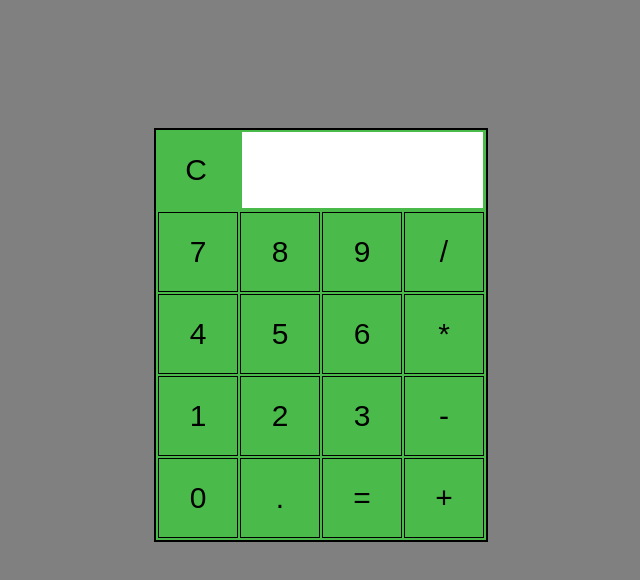
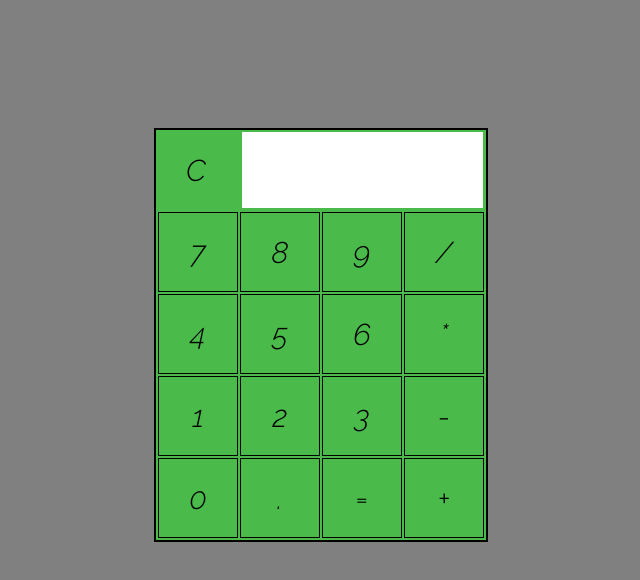
Before and after one commit to momentum-team-7/js--calculator-drehan7, a plain HTML site: page index.html in a window 1280 px wide. Shown: the whole page, without its empty margins (319-959 px from the left). Drawn offline with Linux system fonts and the light colour scheme.

Commit message:
font change

```diff
--- a/index.html
+++ b/index.html
@@ -4,6 +4,8 @@
     <meta charset="UTF-8">
     <meta name="viewport" content="width=device-width, initial-scale=1.0">
     <link rel="stylesheet" href="style.css">
+    <link rel="preconnect" href="https://fonts.gstatic.com">
+<link href="https://fonts.googleapis.com/css2?family=Raleway:ital,wght@1,300&display=swap" rel="stylesheet">
     <script src="main.js" defer></script>
     <title>Calculator</title>
 </head>
--- a/style.css
+++ b/style.css
@@ -2,6 +2,7 @@
   margin: 0;
   padding: 0;
   box-sizing: border-box;
+  font-family: "Raleway", monospace;
 }
 body {
   background-color: grey;
```
